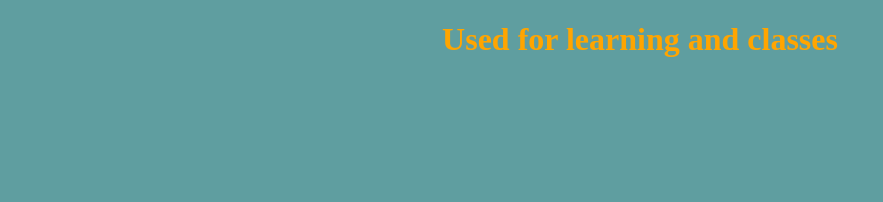
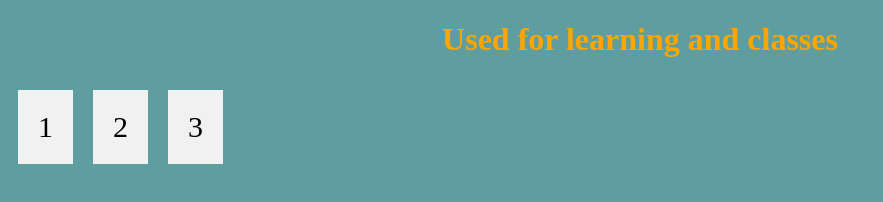
Before and after one commit to jeremyMann-dev/jeremyMann-dev.github.io, a plain HTML site: page pages/Blog.html in a window 1280 px wide. Shown: the whole page, without its empty margins (0-883 px from the left). Drawn offline with Linux system fonts and the light colour scheme.

Commit message:
CSS additions
- Added "flexbox.css"

```diff
--- /dev/null
+++ b/css/flexbox.css
@@ -0,0 +1,17 @@
+.flex-container {
+    display: flex;
+}
+.flex-container > div {
+    background-color: #f1f1f1;
+    margin: 10px;
+    padding: 20px;
+    font-size: 30px;
+}
+
+/*
+<div class="flex-container">
+  <div>1</div>
+  <div>2</div>
+  <div>3</div>
+</div>
+*/
--- a/pages/Blog.html
+++ b/pages/Blog.html
@@ -2,10 +2,16 @@
 <html lang="en-AU">
 <head>
     <link rel="stylesheet" href="/css/style.css">
+    <link rel="stylesheet" href="/css/flexbox.css">
     <title>Welcome to my dev blog</title>
 </head>
 <body>
     <h1> Used for learning and classes </h1>
     <p> <p>
+    <div class="flex-container">
+        <div>1</div>
+        <div>2</div>
+        <div>3</div>
+    </div>
 </body>
 </html>
```
